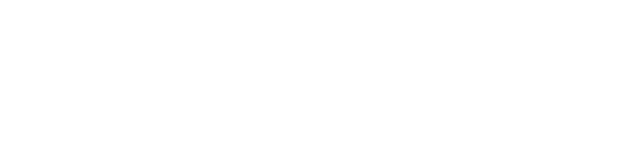
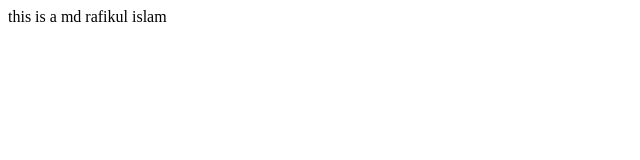
Before and after one commit to md-rafikul/rafikul-islam, a plain HTML site: page index.html in a window 1280 px wide. Shown: the whole page, without its empty margins (0-640 px from the left). Drawn offline with Linux system fonts and the light colour scheme.

Commit message:
rafikul-islam

```diff
--- a/index.html
+++ b/index.html
@@ -9,7 +9,7 @@
 </head>
 
 <body>
-
+    this is a md rafikul islam
 </body>
 
 </html>
```
